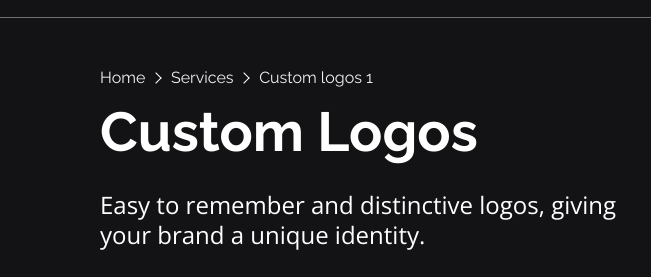
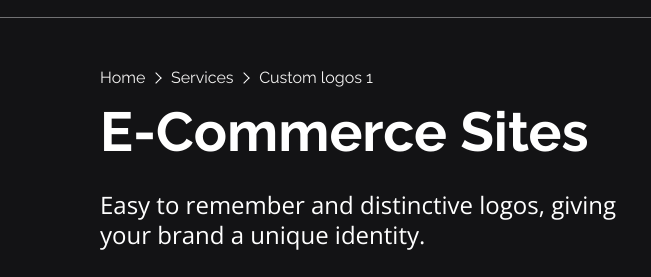
Before and after one commit to beauferris/hamsoft, an Eleventy site: page src/services/custom-logos-1.md in a window 1280 px wide. Shown: the part 91-368 px from the top of the page, 0-651 px from the left. Built offline with nearby package versions, Linux system fonts and the light colour scheme; Eleventy itself is replaced by a stand-in of ours; files that its build step writes are made by us from their sources; files whose address does not match are found by name; what markdown-it-multimd-table would draw is missing.

Commit message:
Update Service Entries “custom-logos-1”

```diff
--- a/src/services/custom-logos-1.md
+++ b/src/services/custom-logos-1.md
@@ -1,5 +1,5 @@
 ---
-title: Custom Logos
+title: E-Commerce Sites
 summary: Easy to remember and distinctive logos, giving your brand a unique identity.
 description: Easy to remember and distinctive logos, giving your brand a unique identity.
 button_link: /contact/
```
